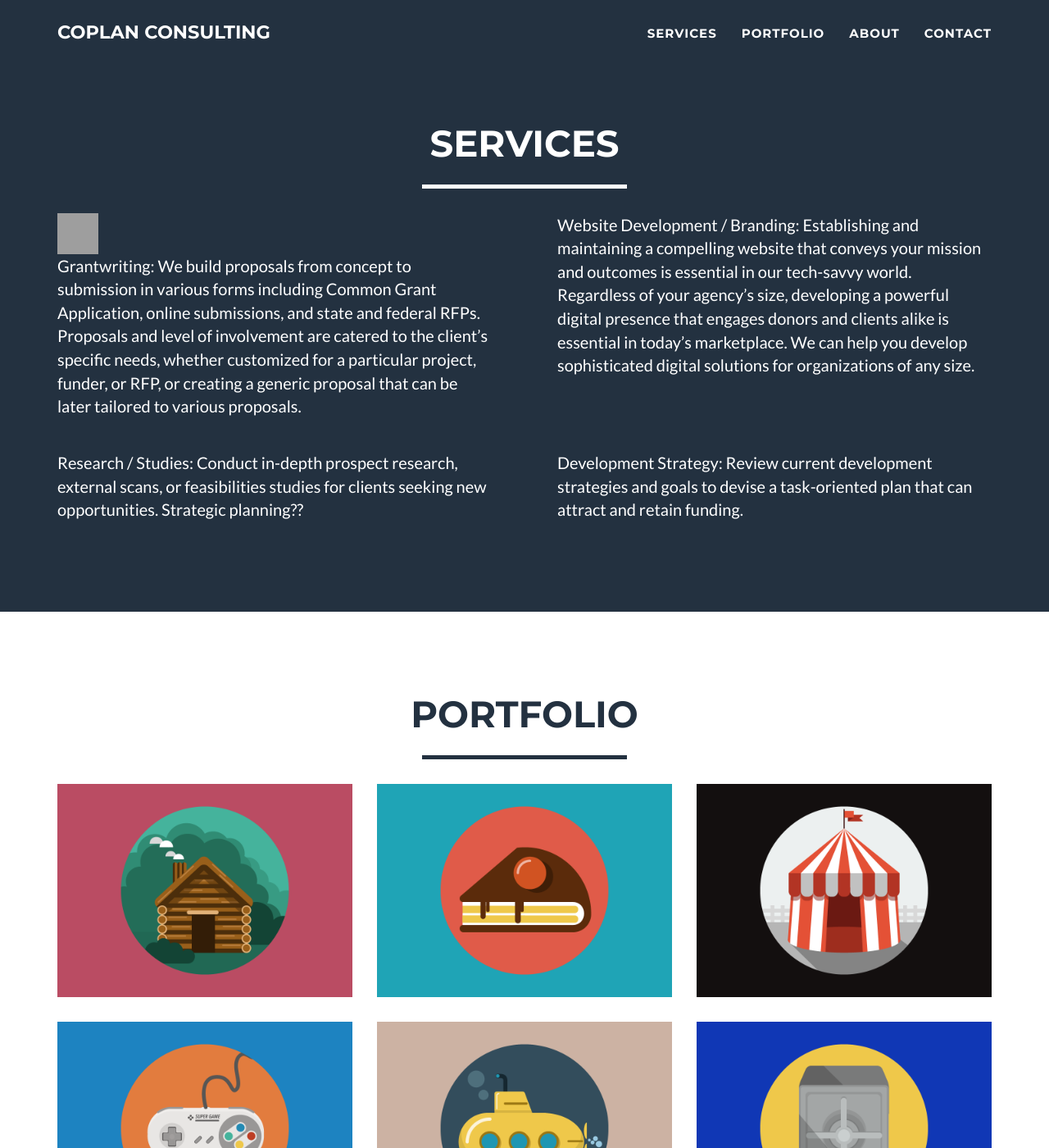
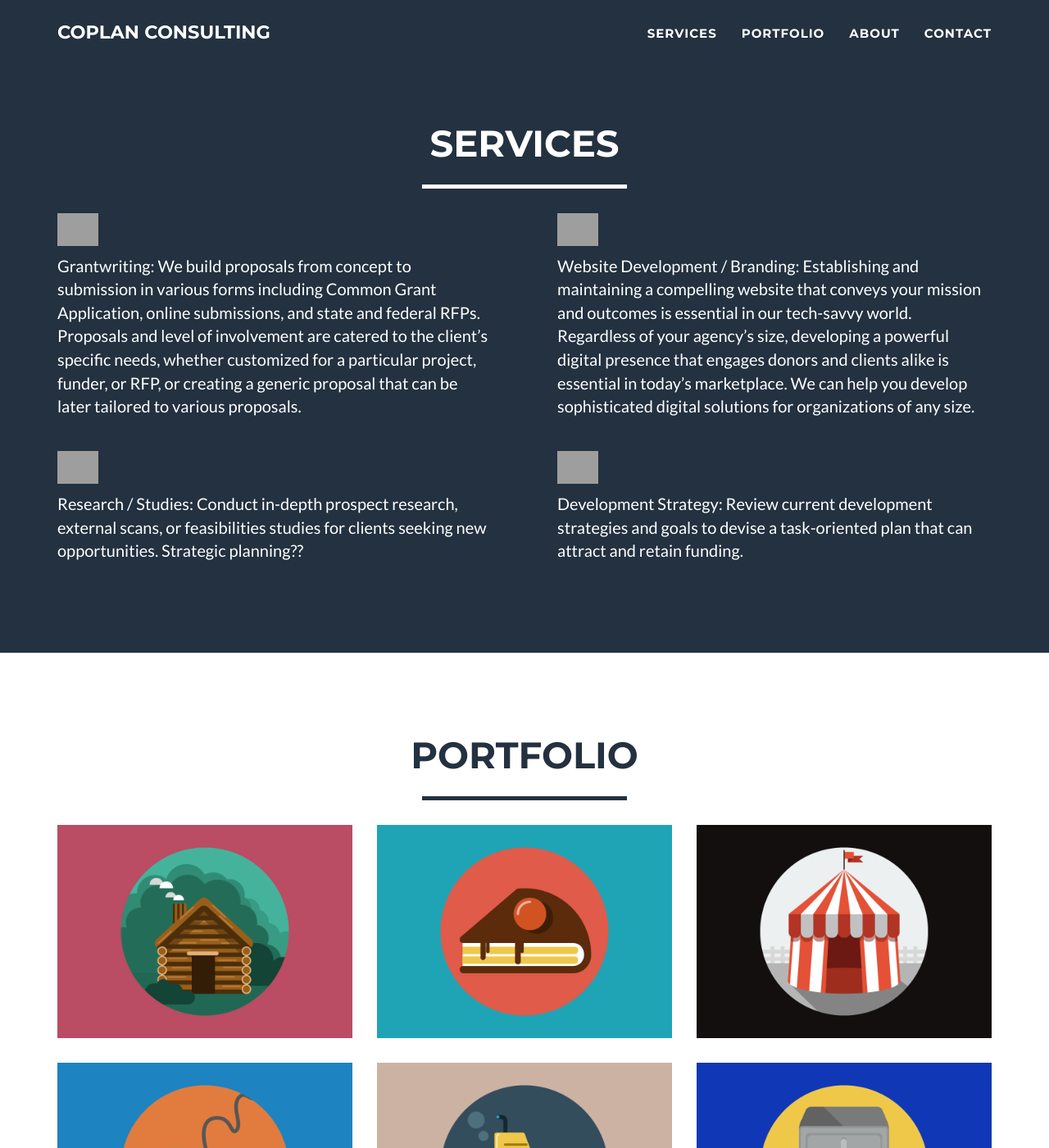
Before and after one commit to ccoplan/ccoplan.github.io, a Jekyll site: the page built from index.html, in a window 1280 px wide and 1400 px high, scrolled down 653 px. Shown: the whole window at 82% size. Built offline with Jekyll 4.4.1, drawn with Linux system fonts in a browser that asks for light colours; grey boxes are pictures that could not be loaded.

Commit message:
Update services.html

```diff
--- a/_includes/services.html
+++ b/_includes/services.html
@@ -27,6 +27,7 @@
       .img-logo {
         width: 50px !important;
         height: 50px !important;
+        padding-bottom: 10px !important;
       }
     </style>
 
@@ -37,14 +38,17 @@
         <p>Grantwriting: We build proposals from concept to submission in various forms including Common Grant Application, online submissions, and state and federal RFPs.  Proposals and level of involvement are catered to the client’s specific needs, whether customized for a particular project, funder, or RFP, or creating a generic proposal that can be later tailored to various proposals.</p>
       </div>
       <div class="col-lg-6 right">
+        <img src="http://icons.iconarchive.com/icons/paomedia/small-n-flat/512/cog-icon.png" class="img-logo"/>
         <p>Website Development / Branding: Establishing and maintaining a compelling website that conveys your mission and outcomes is essential in our tech-savvy world.  Regardless of your agency’s size, developing a powerful digital presence that engages donors and clients alike is essential in today’s marketplace.  We can help you develop sophisticated digital solutions for organizations of any size.</p>
       </div>
     </div>
     <div class="row">
       <div class="col-lg-6 left">
+        <img src="http://icons.iconarchive.com/icons/paomedia/small-n-flat/512/cog-icon.png" class="img-logo"/>
         <p>Research / Studies: Conduct in-depth prospect research, external scans, or feasibilities studies for clients seeking new opportunities.  Strategic planning??</p>
       </div>
       <div class="col-lg-6 right">
+        <img src="http://icons.iconarchive.com/icons/paomedia/small-n-flat/512/cog-icon.png" class="img-logo"/>
         <p>Development Strategy: Review current development strategies and goals to devise a task-oriented plan that can attract and retain funding.</p>
       </div>
     </div>
```
